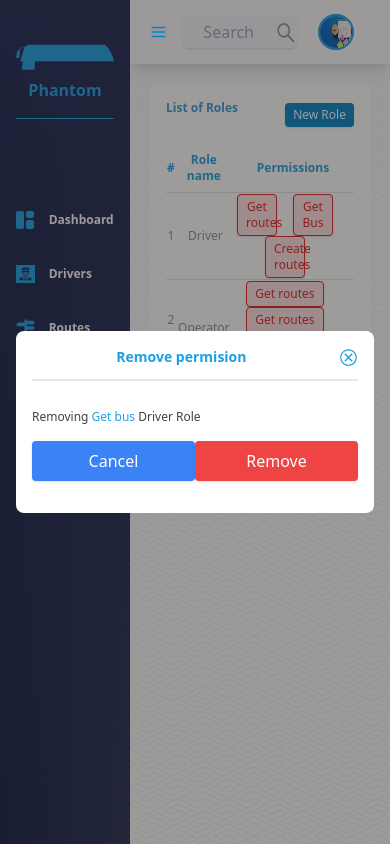
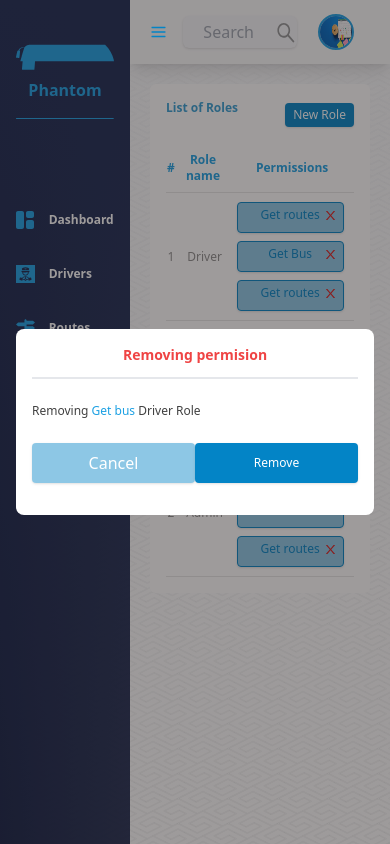
Before and after one commit to atlp-rwanda/phantom-fe-techode, a React (Create React App) app: page /removePermission in a window 390 px wide. Both pictures are taken after a click on the button "Get Bus". Built offline with nearby package versions, Linux system fonts and the light colour scheme.

Commit message:
ft-responsive-removePermisions

```diff
--- a/src/components/buttons/Buttons.js
+++ b/src/components/buttons/Buttons.js
@@ -14,9 +14,9 @@ export const SuccessButton = ({ name ,onclick }) => {
         </button>
      );
 }
-export const InfoButton = ({ name ,onclick }) => {
+export const InfoButton = ({ name ,onclick, styles }) => {
     return (
-        <button className="w-full p-2 bg-blue-500 rounded text-white shadow hover:bg-blue-400 font-sans font-medium text-1xl " onClick={onclick} >
+        <button className={`w-full p-2 bg-blue-500 rounded text-white shadow hover:bg-blue-400 font-sans font-medium text-1xl ${styles}`} onClick={onclick} >
             {name}
         </button>
      );
--- a/src/components/removePermission/RemovePermission.js
+++ b/src/components/removePermission/RemovePermission.js
@@ -2,39 +2,34 @@ import React, { useState } from "react";
 import { DangerButton, InfoButton, PermissionButton, Primary } from "../buttons/Buttons";
 import { LebalTextButton } from "../buttons/LebalButton";
 import DashBoardLayout from "../dashBoardLayout/DashBoardLayout";
-// import close from "../../assets/svgs/close.svg"
+import deletePermission from "../../assets/svgs/deletePerm.svg"
 import { ToastContainer } from "react-toastify";
-import close from '../../assets/svgs/close.svg';
 import Notify from "../../functions/Notify";
 
 const RemovePermission = () => {
 
-        const [addRoleModal, setAddRoleModal] = useState(false)
-        const [roleName , setRoleName] = useState('');
+    const [permisionModal, setPermisionModal] = useState(false)
 
+    const removePermisionModal = () => {
 
-
-
-        const removeModal = () => {
-
-            let newState = !addRoleModal
-            setAddRoleModal(newState)
+        let newState = !permisionModal
+        setPermisionModal(newState)
     }
 
-        const createRole = (e) =>{
+    const removePermision = (e) => {
         e.preventDefault();
-            setTimeout( () => {
-                removeModal();
+        setTimeout(() => {
+            removePermisionModal();
         },
             5000
         )
-            return Notify('Permission has been removed','success') ;
+        return Notify('Permission has been removed', 'success');
 
     }
     return (
         <>
             {/* =========================== Start:: Model =============================== */}
-            <div className={`h-screen w-screen bg-modelColor absolute flex items-center justify-center px-4 ${ addRoleModal === true ? 'block' : 'hidden' }`}>
+            <div className={`h-screen w-screen bg-modelColor absolute flex items-center justify-center px-4 ${permisionModal === true ? 'block' : 'hidden'}`}>
                 <ToastContainer
                     position="top-right"
                     autoClose={5000}
@@ -48,21 +43,17 @@ const RemovePermission = () => {
                 />
                 <div className="bg-white w-full  mp:w-8/12  md:w-6/12  xl:w-4/12 2xl:w-3/12 rounded-lg p-4 pb-8">
                     <div className="card-title w-full text-mainColor flex  flex-wrap justify-center items-center  ">
-                            <h3 className='font-bold text-sm text-center w-11/12' >
-                                Remove permision
+                        <h3 className='font-bold text-sm text-center w-11/12 text-danger-500' >
+                            Removing permision
                         </h3>
-                            <div className="close-icon w-1/12 cursor-pointer float-right" onClick={() => removeModal() } >
-                                <img src={close} alt="Phantom" className='float-right' />
-                            </div>
                         <hr className=' bg-secondary-150 border my-3 w-full' />
                     </div>
                     <div className="card-body">
-                            <h2 className="md:ml-12 my-4 text-secondary-500 text-xs md:text-sm">Removing <span className="text-mainColor">Get bus</span> Driver Role</h2>
-                            <form onSubmit={(e) => createRole(e)} action="/drivers" className=' sp:px-8 mp:px-5 sm:px-10  md:px-8 lg:px-12' >
-
+                        <h2 className="md:ml-12 text-secondary-500 mt-3 mb-6 text-xs md:text-sm">Removing <span className="text-mainColor">Get bus</span> Driver Role</h2>
+                        <form onSubmit={(e) => removePermision(e)} className=' sp:px-8 mp:px-5 sm:px-10  md:px-8 lg:px-12' >
                             <div className="w-full flex justify-between">
-                                    <InfoButton name={`Cancel`} onclick={(e) => removeModal(e.preventDefault())} styles='py-2 md:w-1/3  hover:bg-secondary-100 text-primary-500' />
-                                    <DangerButton name={`Remove`} styles='py-2 md:w-1/3' />
+                                <InfoButton name={`Cancel`} onclick={(e) => removePermisionModal(e.preventDefault())} styles='py-2 md:w-1/3 bg-primary-200 hover:bg-primary-100 text-primary-500' />
+                                <Primary name={`Remove`} styles=' bg-danger-200 hover:bg-danger-100 text-danger-600 py-2 md:w-1/3' />
                             </div>
                         </form>
                     </div>
@@ -70,7 +61,7 @@ const RemovePermission = () => {
             </div>
             {/* =========================== Start:: Model =============================== */}
 
-            <DashBoardLayout >
+            <DashBoardLayout>
                 <div className="w-full h-min lg:ml-28 lg:w-7/12 bg-white rounded-md p-4 m-2">
                     <div className="w-full">
                         <div className="card-header flex items-center justify-between">
@@ -82,7 +73,7 @@ const RemovePermission = () => {
                                 </div>
                             </div>
                             <div className="add-new-record">
-                                    <Primary name="New Role"/>
+                                <Primary name="New Role" />
                             </div>
                         </div>
                         <table className="min-w-full border-collapse border-0"  >
@@ -95,43 +86,105 @@ const RemovePermission = () => {
                             </thead>
                             <tbody>
                                 <tr className="h-16 text-right border-b border-b-secondary-100 cursor-pointer hover:bg-gray-100">
-                                    <td  className='text-secondary-200 font-sans text-xs text-center md:text-sm md:font-sans'>
+                                    <td className='text-secondary-200 font-sans text-xs text-center md:text-sm md:font-sans'>
                                         1
                                     </td>
-                                    <td  className='text-secondary-200 font-sans text-xs text-center md:text-sm md:font-sans'>
+                                    <td className='text-secondary-200 font-sans text-xs text-center md:text-sm md:font-sans'>
                                         <LebalTextButton text='J' type='primary' /> Driver
                                     </td>
-                                    <td  className='text-secondary-200 font-sans text-xs text-center md:text-sm md:font-sans justify-between'>
-                                        <PermissionButton name="Get routes" type="danger" styles="bg-danger-100 hover:bg-danger-200 mr-4 w-2/6" onclick={removeModal}/>
-                                        <PermissionButton name="Get Bus" type="danger" styles="bg-danger-100 hover:bg-danger-200 mr-4 w-2/6" onclick={removeModal}/>
-                                        <PermissionButton name="Create routes" type="danger" styles="bg-danger-100 hover:bg-danger-200 mr-4 w-2/6" onclick={removeModal}/>
-
+                                    <td className='text-secondary-200 font-sans text-xs text-center md:text-sm md:font-sans justify-between'>
+                                        <PermissionButton
+                                            name="Get routes"
+                                            type="primary"
+                                            styles="md:bg-primary-100 md:hover:bg-danger-200 hover:text-danger-500 md:mr-4 bg-primary-100 bg-primary-200 mr-1 my-2 my-2"
+                                            svg={deletePermission}
+                                            styleDelete="md:ml-24 md:-mt-4 md:pb-2 pb-2 ml-20 -mt-3"
+                                            onclick={removePermisionModal}
+                                        />
+                                        <PermissionButton
+                                            name="Get Bus"
+                                            type="primary"
+                                            styles="md:bg-primary-100 md:hover:bg-danger-200 hover:text-danger-500 md:mr-4 bg-primary-100 bg-primary-200 mr-1"
+                                            svg={deletePermission}
+                                            styleDelete="md:ml-24 md:-mt-4 md:pb-2 pb-2 ml-20 -mt-3"
+                                            onclick={removePermisionModal}
+                                        />
+                                        <PermissionButton
+                                            name="Get routes"
+                                            type="primary"
+                                            styles="md:bg-primary-100 md:hover:bg-danger-200 hover:text-danger-500 md:mr-4 bg-primary-100 bg-primary-200 mr-1 my-2 my-2"
+                                            svg={deletePermission}
+                                            styleDelete="md:ml-24 md:-mt-4 md:pb-2 pb-2 ml-20 -mt-3"
+                                            onclick={removePermisionModal}
+                                        />
                                     </td>
                                 </tr>
                                 <tr className="h-16 text-right border-b border-b-secondary-100 cursor-pointer hover:bg-gray-100">
-                                    <td  className='text-secondary-200 font-sans text-xs text-center md:text-sm md:font-sans'>
+                                    <td className='text-secondary-200 font-sans text-xs text-center md:text-sm md:font-sans'>
                                         2
                                     </td>
-                                    <td  className='text-secondary-200 font-sans text-xs text-center md:text-sm md:font-sans'>
+                                    <td className='text-secondary-200 font-sans text-xs text-center md:text-sm md:font-sans'>
                                         <LebalTextButton text='J' type='primary' /> Operator
                                     </td>
-                                    <td  className='text-secondary-200 font-sans text-xs text-center md:text-sm md:font-sans'>
-                                        <PermissionButton name="Get routes" type="danger" styles="bg-danger-100 hover:bg-danger-200 mr-4" onclick={removeModal}/>
-                                        <PermissionButton name="Get routes" type="danger" styles="bg-danger-100 hover:bg-danger-200 mr-4" onclick={removeModal}/>
-                                        <PermissionButton name="Get routes" type="danger" styles="bg-danger-100 hover:bg-danger-200 mr-4" onclick={removeModal}/>
+                                    <td className='text-secondary-200 font-sans text-xs text-center md:text-sm md:font-sans'>
+                                        <PermissionButton
+                                            name="Get routes"
+                                            type="primary"
+                                            styles="md:bg-primary-100 md:hover:bg-danger-200 hover:text-danger-500 md:mr-4 bg-primary-100 bg-primary-200 mr-1 my-2 my-2"
+                                            svg={deletePermission}
+                                            styleDelete="md:ml-24 md:-mt-4 md:pb-2 pb-2 ml-20 -mt-3"
+                                            onclick={removePermisionModal}
+                                        />
+                                        <PermissionButton
+                                            name="Get routes"
+                                            type="primary"
+                                            styles="md:bg-primary-100 md:hover:bg-danger-200 hover:text-danger-500 md:mr-4 bg-primary-100 bg-primary-200 mr-1"
+                                            svg={deletePermission}
+                                            styleDelete="md:ml-24 md:-mt-4 md:pb-2 pb-2 ml-20 -mt-3"
+                                            onclick={removePermisionModal}
+                                        />
+                                        <PermissionButton
+                                            name="Get routes"
+                                            type="primary"
+                                            styles="md:bg-primary-100 md:hover:bg-danger-200 hover:text-danger-500 md:mr-4 bg-primary-100 bg-primary-200 mr-1 my-2 my-2"
+                                            svg={deletePermission}
+                                            styleDelete="md:ml-24 md:-mt-4 md:pb-2 pb-2 ml-20 -mt-3"
+                                            onclick={removePermisionModal}
+                                        />
                                     </td>
                                 </tr>
                                 <tr className="h-16 text-right border-b border-b-secondary-100 cursor-pointer hover:bg-gray-100">
-                                    <td  className='text-secondary-200 font-sans text-xs text-center md:text-sm md:font-sans'>
+                                    <td className='text-secondary-200 font-sans text-xs text-center md:text-sm md:font-sans'>
                                         2
                                     </td>
-                                    <td  className='text-secondary-200 font-sans text-xs text-center md:text-sm md:font-sans'>
+                                    <td className='text-secondary-200 font-sans text-xs text-center md:text-sm md:font-sans'>
                                         <LebalTextButton text='J' type='primary' /> Admin
                                     </td>
-                                    <td  className='text-secondary-200 font-sans text-xs text-center md:text-sm md:font-sans'>
-                                        <PermissionButton name="Get routes" type="danger" styles="bg-danger-100 hover:bg-danger-200 mr-4" onclick={removeModal}/>
-                                        <PermissionButton name="Get routes" type="danger" styles="bg-danger-100 hover:bg-danger-200 mr-4" onclick={removeModal}/>
-                                        <PermissionButton name="Get routes" type="danger" styles="bg-danger-100 hover:bg-danger-200 mr-4" onclick={removeModal}/>
+                                    <td className='md:text-secondary-200 font-sans text-xs text-center md:text-sm md:font-sans'>
+                                        <PermissionButton
+                                            name="Get routes"
+                                            type="primary"
+                                            styles="md:bg-primary-100 md:hover:bg-danger-200 hover:text-danger-500 md:mr-4 bg-primary-100 bg-primary-200 mr-1 my-2"
+                                            svg={deletePermission}
+                                            styleDelete="md:ml-24 md:-mt-4 md:pb-2 pb-2 ml-20 -mt-3"
+                                            onclick={removePermisionModal}
+                                        />
+                                        <PermissionButton
+                                            name="Get routes"
+                                            type="primary"
+                                            styles="md:bg-primary-100 md:hover:bg-danger-200 hover:text-danger-500 md:mr-4 bg-primary-100 bg-primary-200 mr-1"
+                                            svg={deletePermission}
+                                            styleDelete="md:ml-24 md:-mt-4 md:pb-2 pb-2 ml-20 -mt-3"
+                                            onclick={removePermisionModal}
+                                        />
+                                        <PermissionButton
+                                            name="Get routes"
+                                            type="primary"
+                                            styles="md:bg-primary-100 md:hover:bg-danger-200 hover:text-danger-500 md:mr-4 bg-primary-100 bg-primary-200 mr-1 my-2"
+                                            svg={deletePermission}
+                                            styleDelete="md:ml-24 md:-mt-4 md:pb-2 pb-2 ml-20 -mt-3"
+                                            onclick={removePermisionModal}
+                                        />
                                     </td>
                                 </tr>
                             </tbody>
```
Also changed, not shown: src/assets/svgs/deletePerm.svg (added), 1 other file (tests, documents, lock files or other folders). Lines whose indentation alone changed are shown as unchanged.
